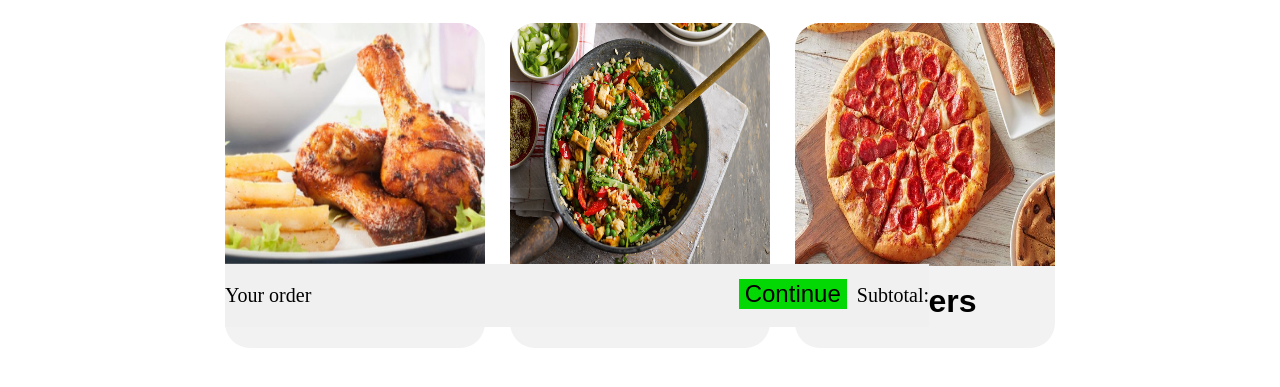
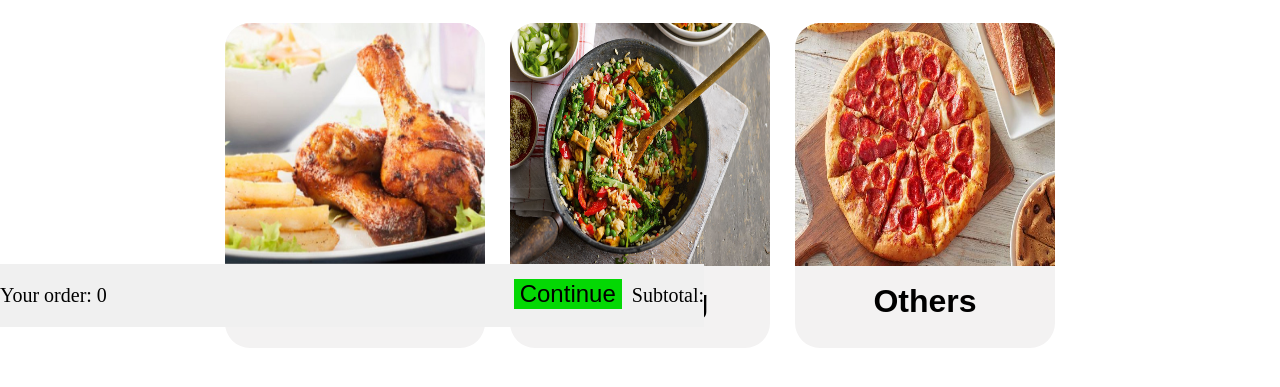
Before and after one commit to BluberryPickle/tomato, a plain HTML site: page index.html in a window 1280 px wide. Shown: the part 473-860 px from the top of the page. Drawn offline with Linux system fonts and the light colour scheme.

Commit message:
added id

```diff
--- a/index.html
+++ b/index.html
@@ -50,15 +50,15 @@
                 <p style = "text-align: center;"><b>Others</b></p>
             </div>
         </div>
-        <div class="order_bar">
-            <div class="order_num">
-                <p>Your order</p>
-            </div>
-            <div class="total">
-                <p>Subtotal:</p>
-            </div>
-            <button type="button" class="cont">Continue</button>
+    </div>
+    <div class="order_bar" id='obar'>
+        <div class="order_num" id = 'onum'>
+            <p>Your order: 0</p>
         </div>
+        <div class="total">
+            <p>Subtotal:</p>
+        </div>
+        <button type="button" class="cont" >Continue</button>
     </div>
 
 
```
